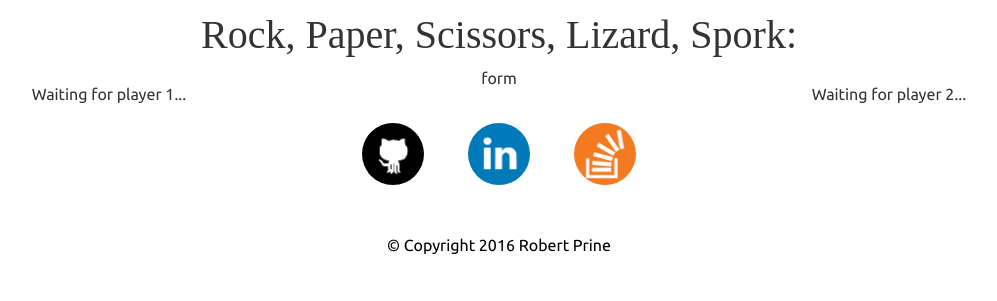
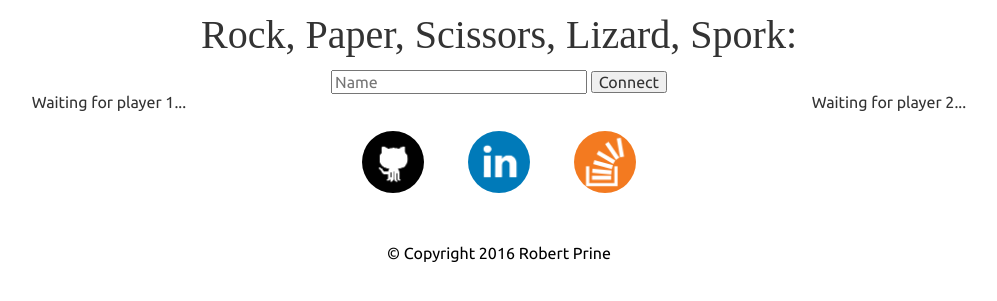
Before and after one commit to robertprine2/rps-plain, a PHP site: page / in a window 1280 px wide. Shown: the top 301 px of the page, without its empty margins (141-1138 px from the left). Run offline with PHP 8.4, Linux system fonts and the light colour scheme; some web fonts are replaced.

Commit message:
changed the form so that it was side by side instead of vertically aligned

```diff
--- a/assets/css/style.css
+++ b/assets/css/style.css
@@ -16,15 +16,8 @@ h2 {
 	margin: 15px;
 }
 
-/* Spaces on the board */
-
-.row .col-sm-1 {
-	padding: 0;
-}
-
-.moveSpace {
-	border: solid 2px blue;
-	overflow: hidden;
+.form {
+	display: inline-block;
 }
 
 /* Game pieces */
--- a/index.html
+++ b/index.html
@@ -25,7 +25,15 @@
 
 		<div class="row">
 			<div class="col-sm-12">
-				form
+				<form id="nameForm">
+					<div class="form">
+				    	<input type="text" placeholder="Name" id="name-input"><br>
+				    </div>
+
+				    <div class="form">
+				    	<input id="connect" type="submit" value="Connect">
+				    </div>
+			  	</form>
 			</div>
 		</div>
 
```
